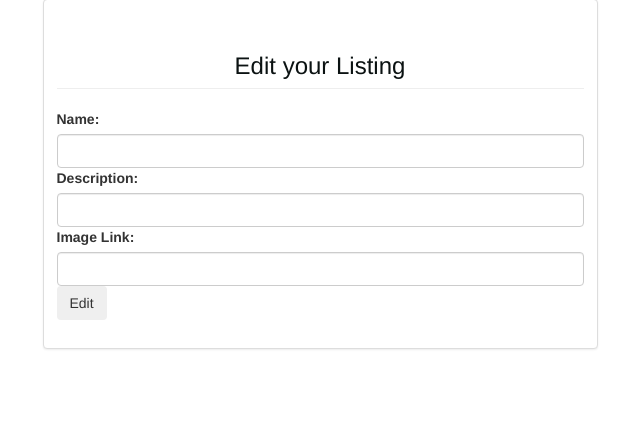
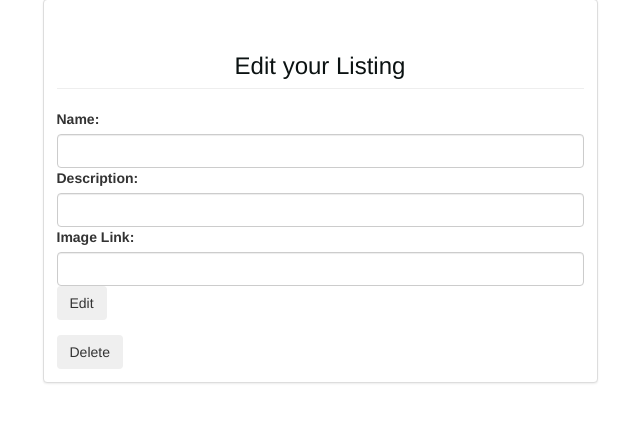
Before and after one commit to DougBrunson/catalog, a Flask app: template templates/edit.html in a window 1280 px wide. Shown: the part 73-503 px from the top of the page, without its empty margins (320-960 px from the left). Run offline with Flask 2, Linux system fonts and the light colour scheme; the template is opened without the code that fills it, so the values that code supplies are empty; some libraries are stand-ins or nearby versions.

Commit message:
added delete functionality

```diff
--- a/app.py
+++ b/app.py
@@ -28,7 +28,6 @@ DBSession = sessionmaker(bind=engine)
 session = DBSession()
 
 
-# TODO: Finish CRUD
 # Add json api
 # implement auth
 # fix display in index.html
@@ -57,6 +56,8 @@ def getUserID(email):
         return None
 
 # Auth code from class
+
+
 @app.route('/gconnect', methods=['POST'])
 def gconnect():
     # Validate state token
@@ -180,8 +181,7 @@ def index():
     return render_template('index.html', items=items)
 
 
-
-@app.route('/new', methods=['POST', "GET"])
+@app.route('/new', methods=['POST', 'GET'])
 def create():
     if request.method == 'POST':
         item = Item(title=request.form['title'],
@@ -202,7 +202,7 @@ def read(item_id):
     return render_template('read.html', item=item)
 
 
-@app.route('/<int:item_id>/edit', methods=['POST', "GET"])
+@app.route('/<int:item_id>/edit', methods=['POST', 'GET'])
 def edit(item_id):
     item = session.query(Item).filter_by(id=item_id).one()
     if request.method == 'POST':
@@ -218,11 +218,13 @@ def edit(item_id):
         return render_template('edit.html', item=item)
 
 
+@app.route('/<int:item_id>/delete', methods=['POST'])
+def delete(item_id):
+    item = session.query(Item).filter_by(id=item_id).one()
+    session.delete(item)
+    session.commit()
 
-@app.route('/')
-def delete():
-    pass
-
+    return redirect(url_for('index'))
 
 
 if __name__ == '__main__':
--- a/templates/edit.html
+++ b/templates/edit.html
@@ -16,8 +16,12 @@
             <input type ="text" class="form-control" maxlength="250" value="{{item.description}}" name="description" required="True">
             <label for="description">Image Link:</label>
             <input type ="text" class="form-control" maxlength="250" value="{{item.img_url}}" name="img_url" required="True">
-            <button type="submit" class="btn" id="submit" type="submit">Edit</button>
+            <button type="submit" class="btn btn-abnb" id="submit">Edit</button>
+          </div>
+        </form>
 
+        <form action="/{{item.id}}/delete" method= "post" enctype="multipart/form-data">
+            <button type="submit" class="btn btn-abnb" id="submit">Delete</button>
           </div>
         </form>
 
```
